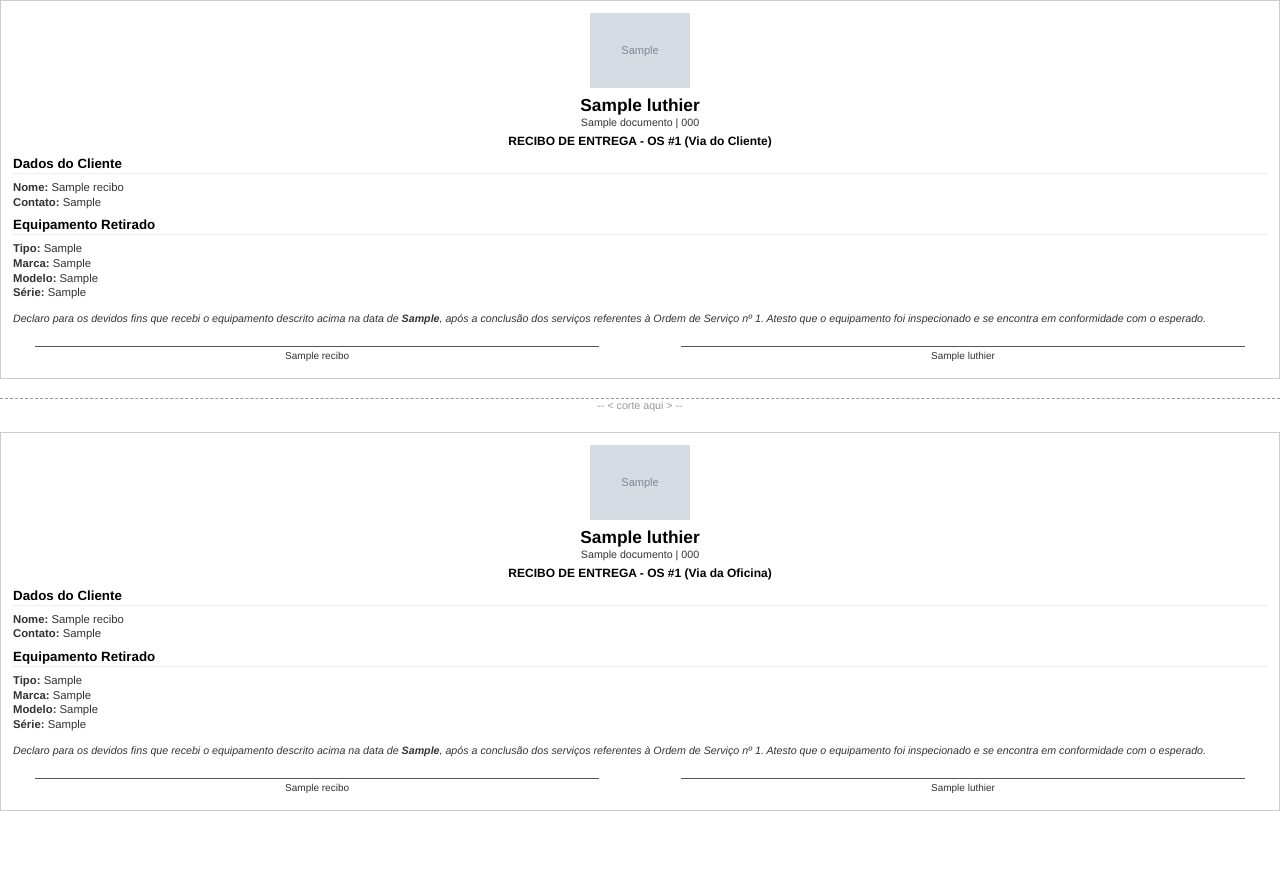
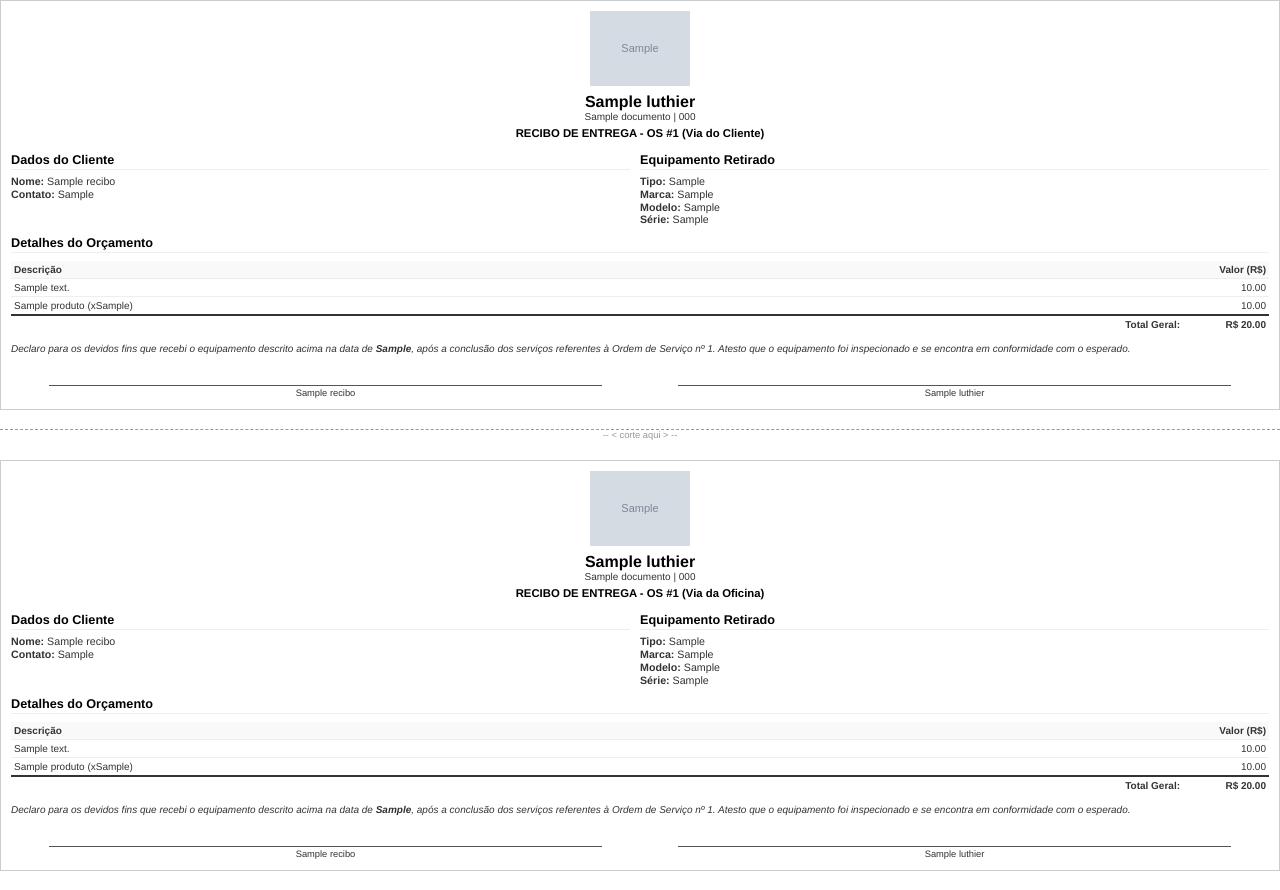
Before and after one commit to alvaroBar/sistema-luthieria, a Flask app: template app/templates/recibo_entrega_pdf.html in a window 1280 px wide. Before the commit the page ends 811 px from the top, so only its background shows below. Run offline with Flask 3, Linux system fonts and the light colour scheme; the template is opened without the code that fills it: most values are stand-ins (such as "Sample title", 1, 10 or a date in 2020); grey boxes marked "Sample" are stand-in pictures.

Commit message:
Finaliza v1.6 com instalador completo e correções de bugs

```diff
--- a/app/templates/recibo_entrega_pdf.html
+++ b/app/templates/recibo_entrega_pdf.html
@@ -5,24 +5,35 @@
     <title>Recibo OS #{{ recibo.os_id }}</title>
     <style>
         @page { size: A4; margin: 1cm; }
-        body { font-family: 'Helvetica', 'Arial', sans-serif; font-size: 8.5pt; color: #333; margin: 0; padding: 0; }
-        .recibo { border: 1px solid #ccc; padding: 12px; margin-bottom: 0.5cm; page-break-inside: avoid; }
+        body { font-family: 'Helvetica', 'Arial', sans-serif; font-size: 8pt; color: #333; margin: 0; padding: 0; }
+        .recibo { border: 1px solid #ccc; padding: 10px; margin-bottom: 0.5cm; page-break-inside: avoid; }
         .recibo-header { text-align: center; margin-bottom: 8px; }
         .recibo-header img { max-width: 100px; height: auto; margin-bottom: 5px; }
         h1, h2, h3 { color: #000; margin: 0; padding: 0; }
-        h1 { font-size: 13pt; }
-        h2 { font-size: 10pt; margin-top: 8px; border-bottom: 1px solid #eee; padding-bottom: 2px; margin-bottom: 6px; }
-        h3 { font-size: 9pt; margin-top: 4px; }
-        p { line-height: 1.3; margin: 0 0 4px 0; }
-        .recibo-header p { font-size: 8pt; }
-        .declaracao { margin-top: 12px; font-style: italic; font-size: 8pt; text-align: justify; }
-        .assinaturas { margin-top: 20px; display: flex; justify-content: space-around; gap: 1cm; }
-        .assinatura-bloco { width: 45%; text-align: center; }
-        .assinatura-linha { border-top: 1px solid #555; padding-top: 2px; font-size: 7.5pt; }
-        .corte { border-top: 1px dashed #999; text-align: center; color: #999; margin: 0.5cm 0; font-size: 8pt; }
+        h1 { font-size: 12pt; }
+        h2 { font-size: 9.5pt; margin-top: 6px; border-bottom: 1px solid #eee; padding-bottom: 2px; margin-bottom: 5px; }
+        h3 { font-size: 8.5pt; margin-top: 4px; }
+        p { line-height: 1.2; margin: 0 0 4px 0; }
+        .recibo-header p { font-size: 7.5pt; }
+        .declaracao { margin-top: 10px; font-style: italic; font-size: 7.5pt; text-align: justify; }
+        .assinaturas { margin-top: 30px; display: table; width: 100%; }
+        .assinatura-bloco { display: table-cell; width: 50%; text-align: center; }
+        .assinatura-linha { border-top: 1px solid #555; padding-top: 2px; font-size: 7pt; margin: 0 1cm; }
+        .corte { border-top: 1px dashed #999; text-align: center; color: #999; margin: 0.5cm 0; font-size: 7pt; }
+
+        /* Layout de tabela para Cliente e Equipamento */
+        .layout-table { width: 100%; border-collapse: collapse; margin-bottom: 5px; }
+        .layout-table td { width: 50%; vertical-align: top; padding: 0; }
+        .layout-table td:first-child { padding-right: 10px; }
+
+        .orcamento-tabela { width: 100%; border-collapse: collapse; margin-top: 8px; font-size: 7.5pt; }
+        .orcamento-tabela th, .orcamento-tabela td { border-bottom: 1px solid #eee; padding: 3px; }
+        .orcamento-tabela th { text-align: left; background-color: #f9f9f9; }
+        .orcamento-tabela tfoot td { border-bottom: none; border-top: 2px solid #333; font-weight: bold; }
     </style>
 </head>
 <body>
+    <!-- PRIMEIRA VIA - CLIENTE -->
     <div class="recibo">
         <div class="recibo-header">
             {% if logo_data_uri %}<img src="{{ logo_data_uri }}" alt="Logo da Oficina">{% endif %}
@@ -36,15 +47,57 @@
             {% endif %}
         </div>
 
+        <table class="layout-table">
+            <tr>
+                <td>
                     <h2>Dados do Cliente</h2>
                     <p><strong>Nome:</strong> {{ recibo.cliente_nome }}<br>
                        <strong>Contato:</strong> {{ recibo.celular_whatsapp }}</p>
-
+                </td>
+                <td>
                     <h2>Equipamento Retirado</h2>
                     <p><strong>Tipo:</strong> {{ recibo.equipamento_tipo }}<br>
                        <strong>Marca:</strong> {{ recibo.equipamento_marca }}<br>
                        <strong>Modelo:</strong> {{ recibo.equipamento_modelo or 'N/A' }}<br>
                        <strong>Série:</strong> {{ recibo.equipamento_serie or 'N/A' }}</p>
+                </td>
+            </tr>
+        </table>
+
+        {% if recibo.os_status == 'Entregue' and (itens_orcamento or produtos_orcamento) %}
+            <h2>Detalhes do Orçamento</h2>
+            <table class="orcamento-tabela">
+                <thead>
+                    <tr>
+                        <th>Descrição</th>
+                        <th style="text-align: right; width: 80px;">Valor (R$)</th>
+                    </tr>
+                </thead>
+                <tbody>
+                    {% for item in itens_orcamento %}
+                    <tr>
+                        <td>{{ item.servico_descricao }}</td>
+                        <td style="text-align: right;">{{ "%.2f"|format(item.valor_cobrado) }}</td>
+                    </tr>
+                    {% endfor %}
+                    {% for produto in produtos_orcamento %}
+                    <tr>
+                        <td>{{ produto.nome }} (x{{ produto.quantidade_usada }})</td>
+                        <td style="text-align: right;">{{ "%.2f"|format(produto.valor_cobrado_unidade * produto.quantidade_usada) }}</td>
+                    </tr>
+                    {% endfor %}
+                </tbody>
+                <tfoot>
+                    {% set total_orcamento = namespace(value=0) %}
+                    {% for item in itens_orcamento %}{% set total_orcamento.value = total_orcamento.value + item.valor_cobrado %}{% endfor %}
+                    {% for produto in produtos_orcamento %}{% set total_orcamento.value = total_orcamento.value + (produto.valor_cobrado_unidade * produto.quantidade_usada) %}{% endfor %}
+                    <tr>
+                        <td style="text-align: right;"><strong>Total Geral:</strong></td>
+                        <td style="text-align: right;"><strong>R$ {{ "%.2f"|format(total_orcamento.value) }}</strong></td>
+                    </tr>
+                </tfoot>
+            </table>
+        {% endif %}
 
         <p class="declaracao">
             {% if recibo.os_status == 'Entregue' %}
@@ -55,17 +108,14 @@
         </p>
 
         <div class="assinaturas">
-            <div class="assinatura-bloco">
-                <p class="assinatura-linha">{{ recibo.cliente_nome }}</p>
-            </div>
-            <div class="assinatura-bloco">
-                <p class="assinatura-linha">{{ luthier.nome }}</p>
-            </div>
+            <div class="assinatura-bloco"><p class="assinatura-linha">{{ recibo.cliente_nome }}</p></div>
+            <div class="assinatura-bloco"><p class="assinatura-linha">{{ luthier.nome }}</p></div>
         </div>
     </div>
 
     <p class="corte">-- &lt; corte aqui &gt; --</p>
 
+    <!-- SEGUNDA VIA - OFICINA -->
     <div class="recibo">
         <div class="recibo-header">
             {% if logo_data_uri %}<img src="{{ logo_data_uri }}" alt="Logo da Oficina">{% endif %}
@@ -79,15 +129,57 @@
             {% endif %}
         </div>
 
+        <table class="layout-table">
+             <tr>
+                <td>
                     <h2>Dados do Cliente</h2>
                     <p><strong>Nome:</strong> {{ recibo.cliente_nome }}<br>
                        <strong>Contato:</strong> {{ recibo.celular_whatsapp }}</p>
-
+                </td>
+                <td>
                     <h2>Equipamento Retirado</h2>
                     <p><strong>Tipo:</strong> {{ recibo.equipamento_tipo }}<br>
                        <strong>Marca:</strong> {{ recibo.equipamento_marca }}<br>
                        <strong>Modelo:</strong> {{ recibo.equipamento_modelo or 'N/A' }}<br>
                        <strong>Série:</strong> {{ recibo.equipamento_serie or 'N/A' }}</p>
+                </td>
+            </tr>
+        </table>
+
+        {% if recibo.os_status == 'Entregue' and (itens_orcamento or produtos_orcamento) %}
+            <h2>Detalhes do Orçamento</h2>
+            <table class="orcamento-tabela">
+                <thead>
+                    <tr>
+                        <th>Descrição</th>
+                        <th style="text-align: right; width: 80px;">Valor (R$)</th>
+                    </tr>
+                </thead>
+                <tbody>
+                    {% for item in itens_orcamento %}
+                    <tr>
+                        <td>{{ item.servico_descricao }}</td>
+                        <td style="text-align: right;">{{ "%.2f"|format(item.valor_cobrado) }}</td>
+                    </tr>
+                    {% endfor %}
+                    {% for produto in produtos_orcamento %}
+                    <tr>
+                        <td>{{ produto.nome }} (x{{ produto.quantidade_usada }})</td>
+                        <td style="text-align: right;">{{ "%.2f"|format(produto.valor_cobrado_unidade * produto.quantidade_usada) }}</td>
+                    </tr>
+                    {% endfor %}
+                </tbody>
+                <tfoot>
+                    {% set total_orcamento = namespace(value=0) %}
+                    {% for item in itens_orcamento %}{% set total_orcamento.value = total_orcamento.value + item.valor_cobrado %}{% endfor %}
+                    {% for produto in produtos_orcamento %}{% set total_orcamento.value = total_orcamento.value + (produto.valor_cobrado_unidade * produto.quantidade_usada) %}{% endfor %}
+                    <tr>
+                        <td style="text-align: right;"><strong>Total Geral:</strong></td>
+                        <td style="text-align: right;"><strong>R$ {{ "%.2f"|format(total_orcamento.value) }}</strong></td>
+                    </tr>
+                </tfoot>
+            </table>
+        {% endif %}
 
         <p class="declaracao">
             {% if recibo.os_status == 'Entregue' %}
@@ -98,12 +190,8 @@
         </p>
 
         <div class="assinaturas">
-            <div class="assinatura-bloco">
-                <p class="assinatura-linha">{{ recibo.cliente_nome }}</p>
-            </div>
-            <div class="assinatura-bloco">
-                <p class="assinatura-linha">{{ luthier.nome }}</p>
-            </div>
+            <div class="assinatura-bloco"><p class="assinatura-linha">{{ recibo.cliente_nome }}</p></div>
+            <div class="assinatura-bloco"><p class="assinatura-linha">{{ luthier.nome }}</p></div>
         </div>
     </div>
 </body>
```
Also changed, not shown: app/routes.py (+84 -17 lines), app/templates/detalhe_os.html (+0 -9 lines), luthier.db, 2 other files. Lines whose indentation alone changed are shown as unchanged.
